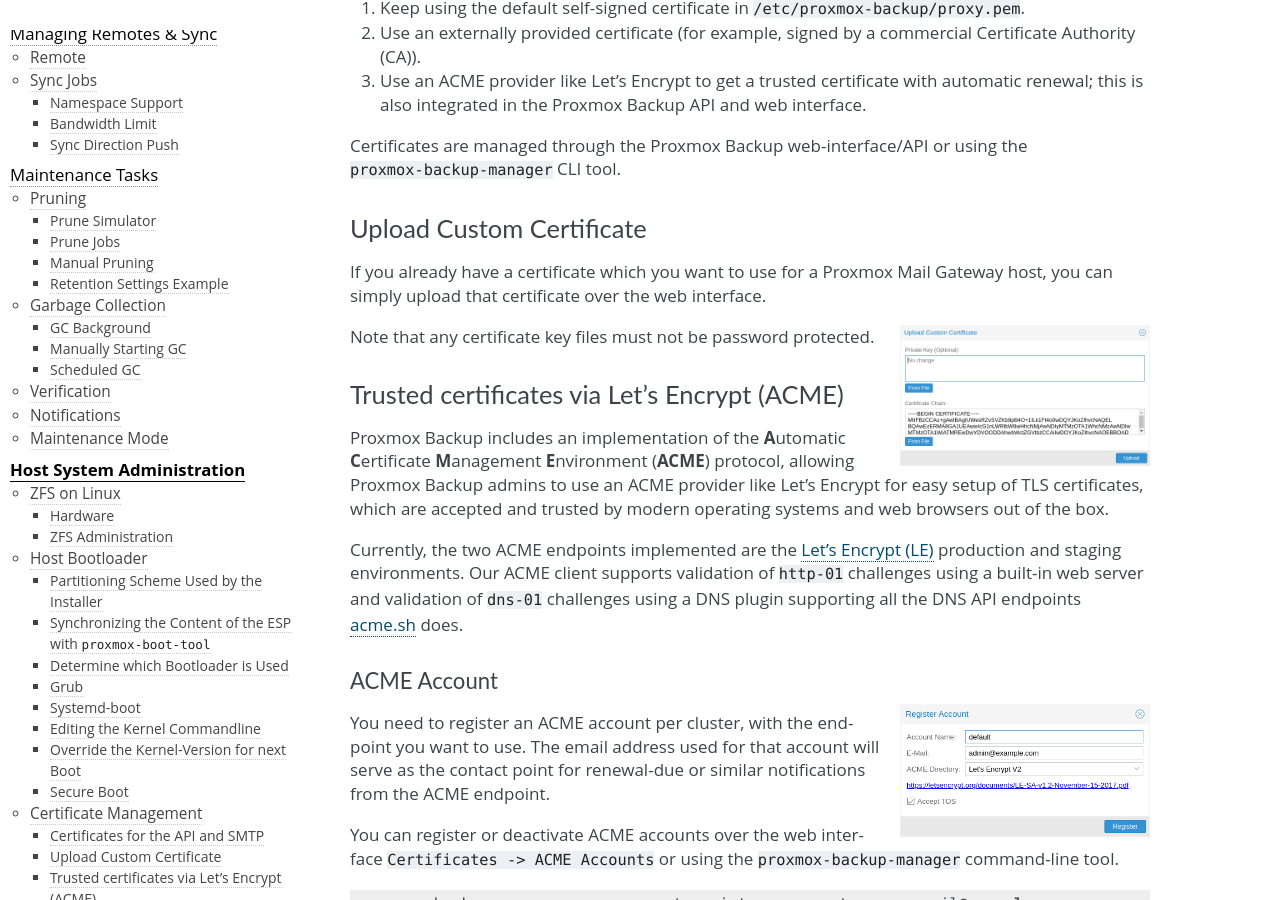
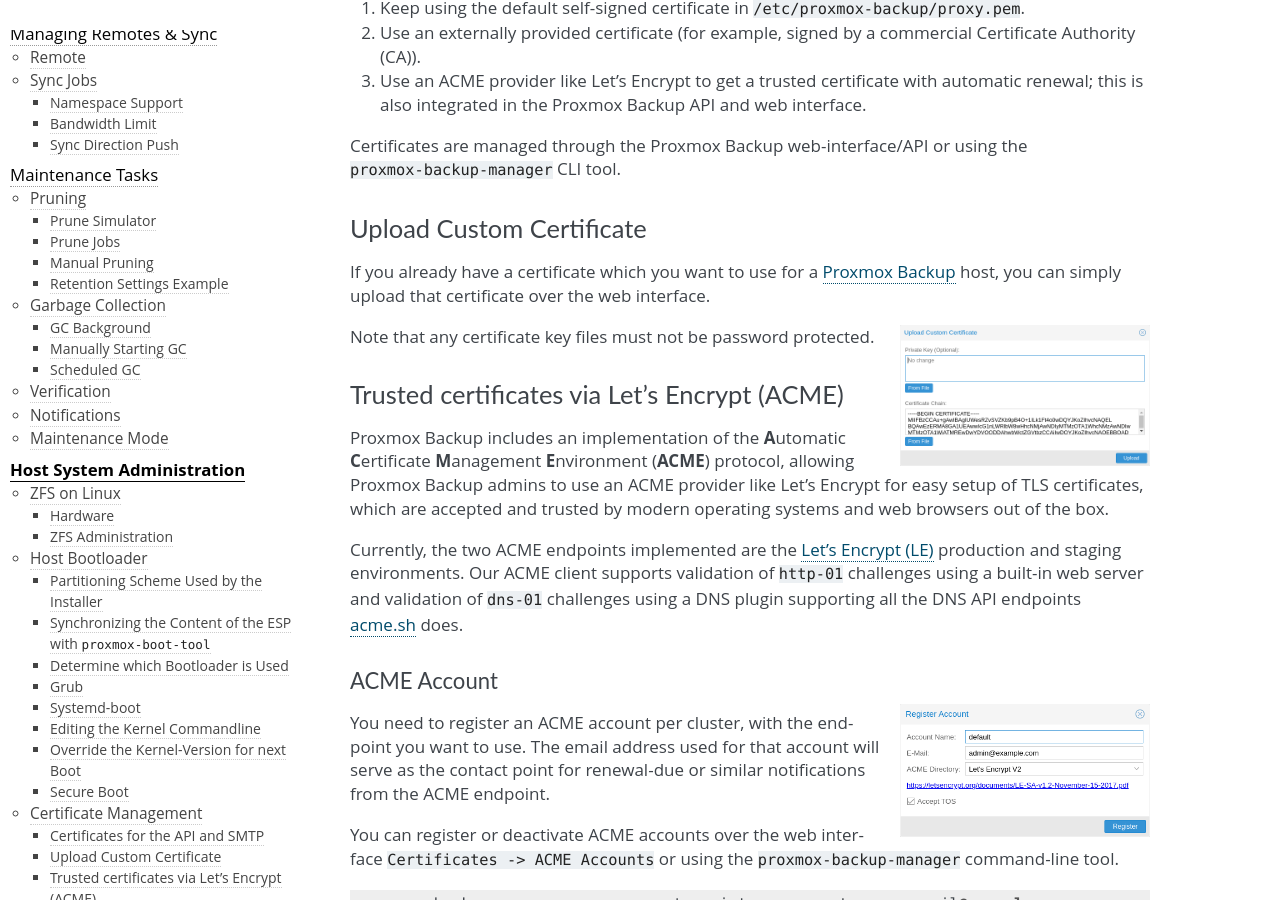
Before and after one commit to rikka-chunibyo/PBS-X, a Sphinx documentation site: the page built from docs/sysadmin.rst, in a window 1280 px wide and 900 px high, scrolled down 18456 px. Built offline with Sphinx 7.4.7, drawn with Linux system fonts in a browser that asks for light colours.

Commit message:
docs: fix wrong product name in certificate docs
this got reported via e-mail - seems this one occurrence was
forgotten. grepped through the docs (and the whole repo) for 'Mail'
and 'Gateway', and it seems this was the only one.

Fixes: cbd7db1d ("docs: certificates")
Signed-off-by: Stoiko Ivanov <s.ivanov@proxmox.com>

```diff
--- a/docs/certificate-management.rst
+++ b/docs/certificate-management.rst
@@ -44,10 +44,8 @@ web-interface/API or using the ``proxmox-backup-manager`` CLI tool.
 Upload Custom Certificate
 ~~~~~~~~~~~~~~~~~~~~~~~~~
 
-If you already have a certificate which you want to use for a Proxmox
-Mail Gateway host, you can simply upload that certificate over the web
-interface.
-
+If you already have a certificate which you want to use for a `Proxmox Backup`_
+host, you can simply upload that certificate over the web interface.
 
 .. image:: images/screenshots/pbs-gui-certs-upload-custom.png
   :target: _images/pbs-gui-certs-upload-custom.png
```
